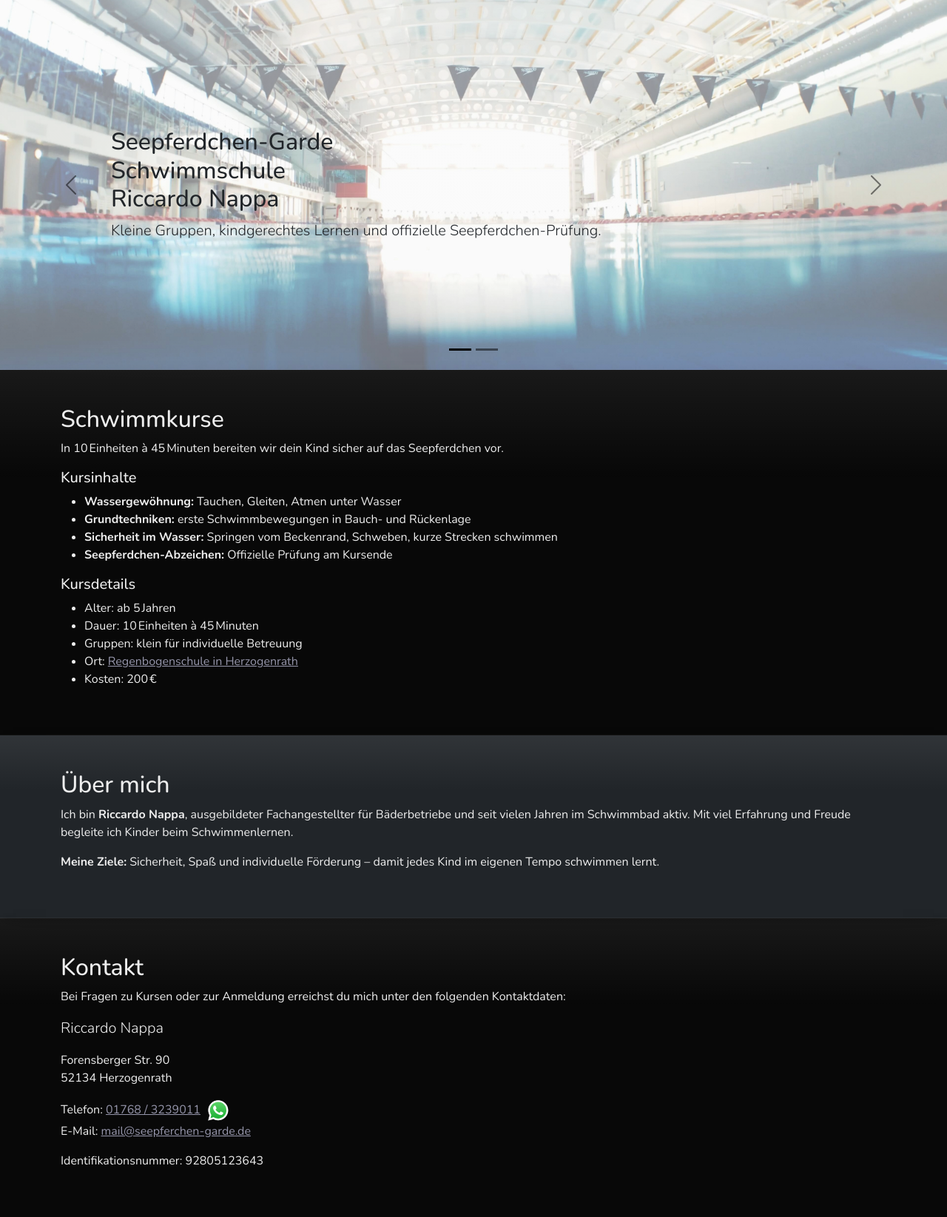
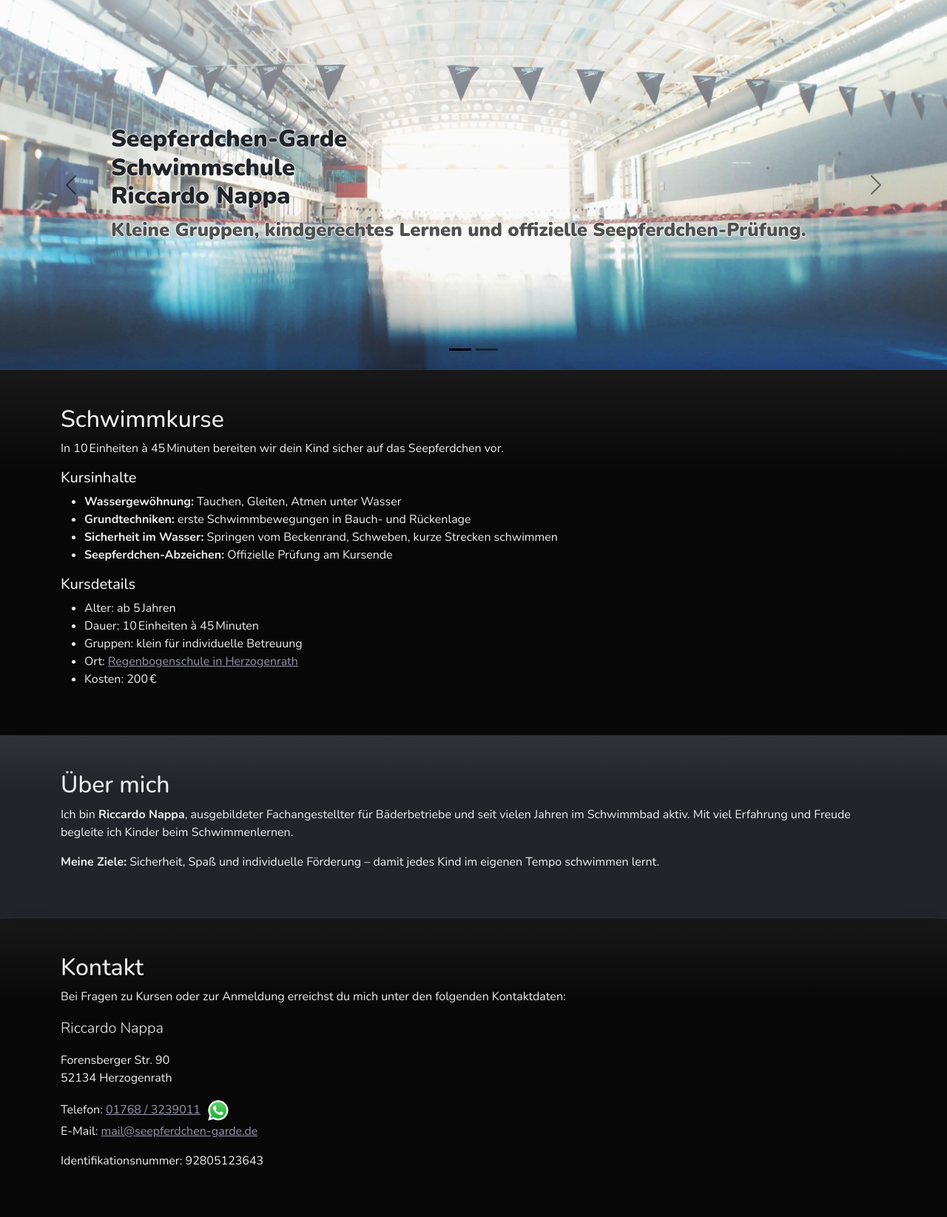
Before and after one commit to net-idea/seepferdchen-garde, a PHP site: page / in a window 1280 px wide. Shown: the part 56-1701 px from the top of the page at 74% size. Run offline with PHP 8.4, Linux system fonts and the light colour scheme.

Commit message:
feat: Name the correct domain and make the slides better readable

```diff
--- a/index.php
+++ b/index.php
@@ -6,9 +6,9 @@
     <title>Seepferdchen‑Garde – Schwimmschule Riccardo Nappa in Herzogenrath</title>
 
     <!-- Canonical & hreflang -->
-    <link rel="canonical" href="https://seepferchen-garde.de/">
-    <link rel="alternate" href="https://seepferchen-garde.de/" hreflang="de-DE">
-    <link rel="alternate" href="https://seepferchen-garde.de/" hreflang="x-default">
+    <link rel="canonical" href="https://seepferdchen-garde.de/">
+    <link rel="alternate" href="https://seepferdchen-garde.de/" hreflang="de-DE">
+    <link rel="alternate" href="https://seepferdchen-garde.de/" hreflang="x-default">
 
     <!-- SEO basics -->
     <meta name="description" content="Schwimmschule in Herzogenrath: Wassergewöhnung, Grundtechniken und Seepferdchen‑Abzeichen. Kleine Gruppen, 10 Einheiten à 45 Min. Jetzt Kurs anfragen.">
@@ -20,19 +20,19 @@
     <meta property="og:type" content="website">
     <meta property="og:title" content="Seepferdchen‑Garde – Schwimmschule Riccardo Nappa in Herzogenrath">
     <meta property="og:description" content="Schwimmschule in Herzogenrath: Wassergewöhnung, Grundtechniken und Seepferdchen‑Abzeichen. Kleine Gruppen, 10 Einheiten à 45 Min.">
-    <meta property="og:url" content="https://seepferchen-garde.de/">
+    <meta property="og:url" content="https://seepferdchen-garde.de/">
     <meta property="og:site_name" content="Seepferdchen‑Garde">
-    <meta property="og:image" content="https://seepferchen-garde.de/assets/og-image.jpg">
+    <meta property="og:image" content="https://seepferdchen-garde.de/assets/og-image.jpg">
     <meta property="og:image:alt" content="Kind im Wasser mit Seepferdchen‑Abzeichen.">
 
     <!-- Twitter -->
     <meta name="twitter:card" content="summary_large_image">
     <meta name="twitter:title" content="Seepferdchen‑Garde – Schwimmschule Riccardo Nappa">
     <meta name="twitter:description" content="Schwimmkurse für Kinder ab 5 Jahren in Herzogenrath. Seepferdchen‑Vorbereitung in kleinen Gruppen.">
-    <meta name="twitter:image" content="https://seepferchen-garde.de/assets/og-image.jpg">
+    <meta name="twitter:image" content="https://seepferdchen-garde.de/assets/og-image.jpg">
 
     <!-- Sitemap hint -->
-    <link rel="sitemap" type="application/xml" href="https://seepferchen-garde.de/sitemap.xml">
+    <link rel="sitemap" type="application/xml" href="https://seepferdchen-garde.de/sitemap.xml">
 
     <!-- Structured data -->
     <script type="application/ld+json">
@@ -40,9 +40,9 @@
       "@context": "https://schema.org",
       "@type": "LocalBusiness",
       "name": "Seepferdchen‑Garde – Schwimmschule Riccardo Nappa",
-      "url": "https://seepferchen-garde.de/",
-      "image": "https://seepferchen-garde.de/assets/og-image.jpg",
-      "logo": "https://seepferchen-garde.de/assets/logo.png",
+      "url": "https://seepferdchen-garde.de/",
+      "image": "https://seepferdchen-garde.de/assets/og-image.jpg",
+      "logo": "https://seepferdchen-garde.de/assets/logo.png",
       "address": {
         "@type": "PostalAddress",
         "streetAddress": "Forensberger Str. 90",
--- a/scripts/contact.js
+++ b/scripts/contact.js
@@ -3,8 +3,8 @@
 
   // "mail"
   const emailUser = [109, 97, 105, 108];
-  // "seepferchen-garde.de"
-  const emailDomain = [115, 101, 101, 112, 102, 101, 114, 99, 104, 101, 110, 45, 103, 97, 114, 100, 101, 46, 100, 101];
+  // "seepferdchen-garde.de" (added missing 'd')
+  const emailDomain = [115, 101, 101, 112, 102, 101, 114, 100, 99, 104, 101, 110, 45, 103, 97, 114, 100, 101, 46, 100, 101];
 
   // Display: "01768 / 3239011"
   const phoneDisplay = [48, 49, 55, 54, 56, 32, 47, 32, 51, 50, 51, 57, 48, 49, 49];
@@ -18,12 +18,10 @@
   const phoneTel = fromCodes(phoneDigits);
 
   // Email link
-
   const emailEl = d.getElementById('contact-email');
 
   if (emailEl) {
     const a = d.createElement('a');
-
     a.href = 'mailto:' + email;
     a.textContent = email;
     a.rel = 'nofollow';
@@ -31,12 +29,10 @@
   }
 
   // Phone link
-
   const phoneEl = d.getElementById('contact-phone');
 
   if (phoneEl) {
     const a = d.createElement('a');
-
     a.href = 'tel:' + phoneTel;
     a.textContent = phoneText;
     a.rel = 'nofollow';
@@ -44,19 +40,16 @@
   }
 
   // WhatsApp link
-
   const whatsappEl = d.getElementById('contact-whatsapp');
 
   if (whatsappEl) {
     const a = d.createElement('a');
-    // Convert leading 0 to DE country code +49 for wa.me
     const waNumber = '49' + phoneTel.replace(/^0+/, '');
     a.href = 'https://wa.me/' + waNumber;
     a.target = '_blank';
     a.rel = 'nofollow noopener';
     a.className = 'text-decoration-none';
 
-    // Load external SVG icon
     fetch('/assets/icons/whatsapp.svg')
       .then(res => res.text())
       .then(svg => {
@@ -64,7 +57,6 @@
         whatsappEl.replaceWith(a);
       })
       .catch(() => {
-        // fallback: just link text
         a.textContent = 'WhatsApp';
         whatsappEl.replaceWith(a);
       });
--- a/style/main.css
+++ b/style/main.css
@@ -24,14 +24,23 @@ body {
 
 .carousel-item {
   height: 500px;
+  font-weight: 900;
+  font-variation-settings: 'wght' 900;
 }
 
 .carousel-item-1 {
-  background: linear-gradient(rgba(255,255,255,0.55), rgba(255, 255, 255, 0.37)), url('/assets/images/schwimmbad.jpg') center/cover no-repeat;
+  background: linear-gradient(rgba(255,255,255,0.55), rgba(255, 255, 255, 0)), url('/assets/images/schwimmbad.jpg') center/cover no-repeat;
 }
 
 .carousel-item-2 {
-  background: linear-gradient(rgba(255,255,255,0.55), rgba(255, 255, 255, 0.37)), url('/assets/images/kinder-schwimmen.jpg') center/cover no-repeat;
+  background: linear-gradient(rgba(255,255,255,0.55), rgba(255, 255, 255, 0)), url('/assets/images/kinder-schwimmen.jpg') center/cover no-repeat;
+}
+
+/* override Bootstrap's lighter lead weight */
+.carousel-item .lead {
+  font-size: 1.6rem;
+  font-weight: 600;
+  color: #505050;
 }
 
 .carousel-item .container {
@@ -51,6 +60,59 @@ body {
 @media (min-width: 992px) {
   .carousel-item .container {
     padding-inline: 5rem;
+  }
+}
+
+/* === White outline for carousel text (better readability) === */
+.carousel-item h1,
+.carousel-item h2,
+.carousel-item p,
+.carousel-item .lead {
+  -webkit-text-stroke: 1px #fff;
+  paint-order: stroke fill;
+  text-shadow:
+    0 0 2px #fff,
+    0 0 4px rgba(255,255,255,0.6);
+}
+
+/* Fallback when stroke unsupported: simulate outline with multi‑direction shadows */
+@supports not (-webkit-text-stroke: 1px #fff) {
+  .carousel-item h1,
+  .carousel-item h2,
+  .carousel-item p,
+  .carousel-item .lead {
+    text-shadow:
+      1px 0 0 #fff,
+      -1px 0 0 #fff,
+      0 1px 0 #fff,
+      0 -1px 0 #fff,
+      1px 1px 0 #fff,
+      -1px 1px 0 #fff,
+      1px -1px 0 #fff,
+      -1px -1px 0 #fff;
+  }
+}
+
+/* Optional utility class for other elements */
+.text-outline-white {
+  -webkit-text-stroke: 1px #fff;
+  paint-order: stroke fill;
+  text-shadow:
+    0 0 2px #fff,
+    0 0 4px rgba(255,255,255,0.6);
+}
+
+@supports not (-webkit-text-stroke: 1px #fff) {
+  .text-outline-white {
+    text-shadow:
+      1px 0 0 #fff,
+      -1px 0 0 #fff,
+      0 1px 0 #fff,
+      0 -1px 0 #fff,
+      1px 1px 0 #fff,
+      -1px 1px 0 #fff,
+      1px -1px 0 #fff,
+      -1px -1px 0 #fff;
   }
 }
 
```
